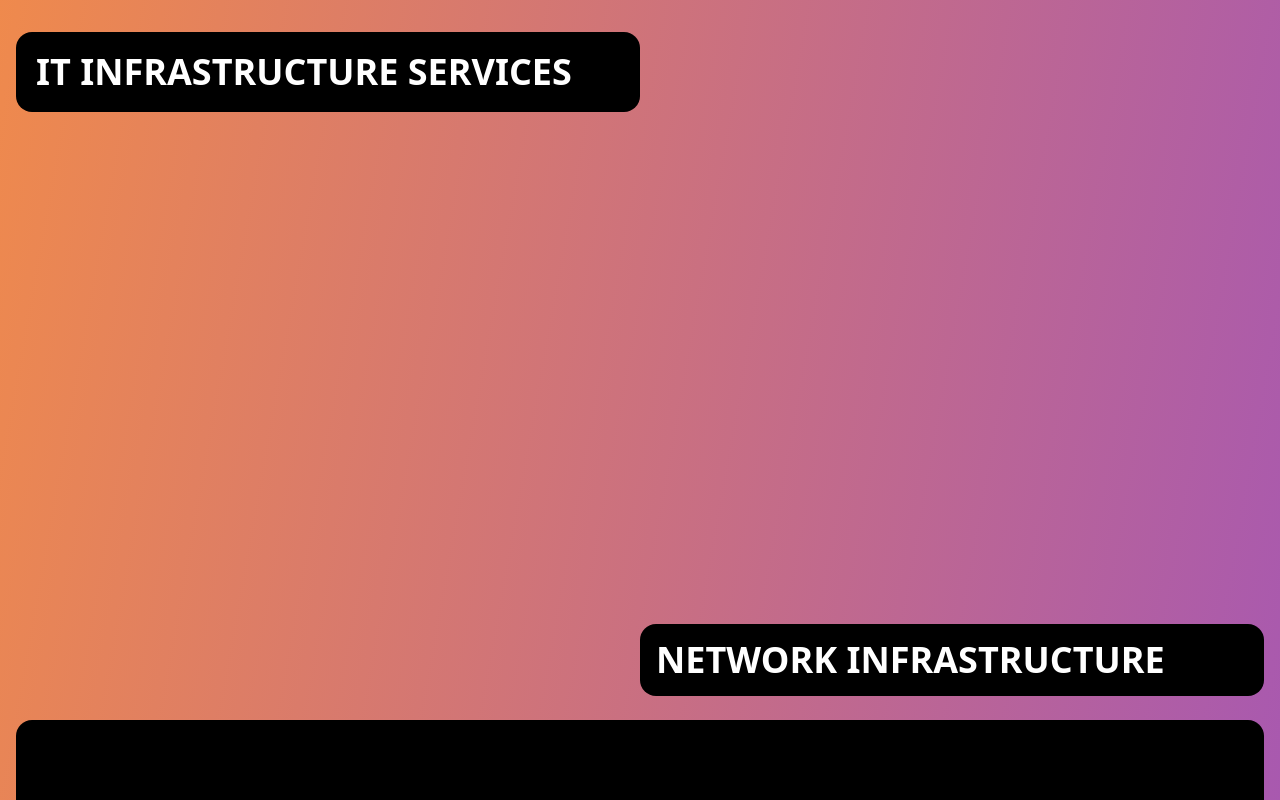
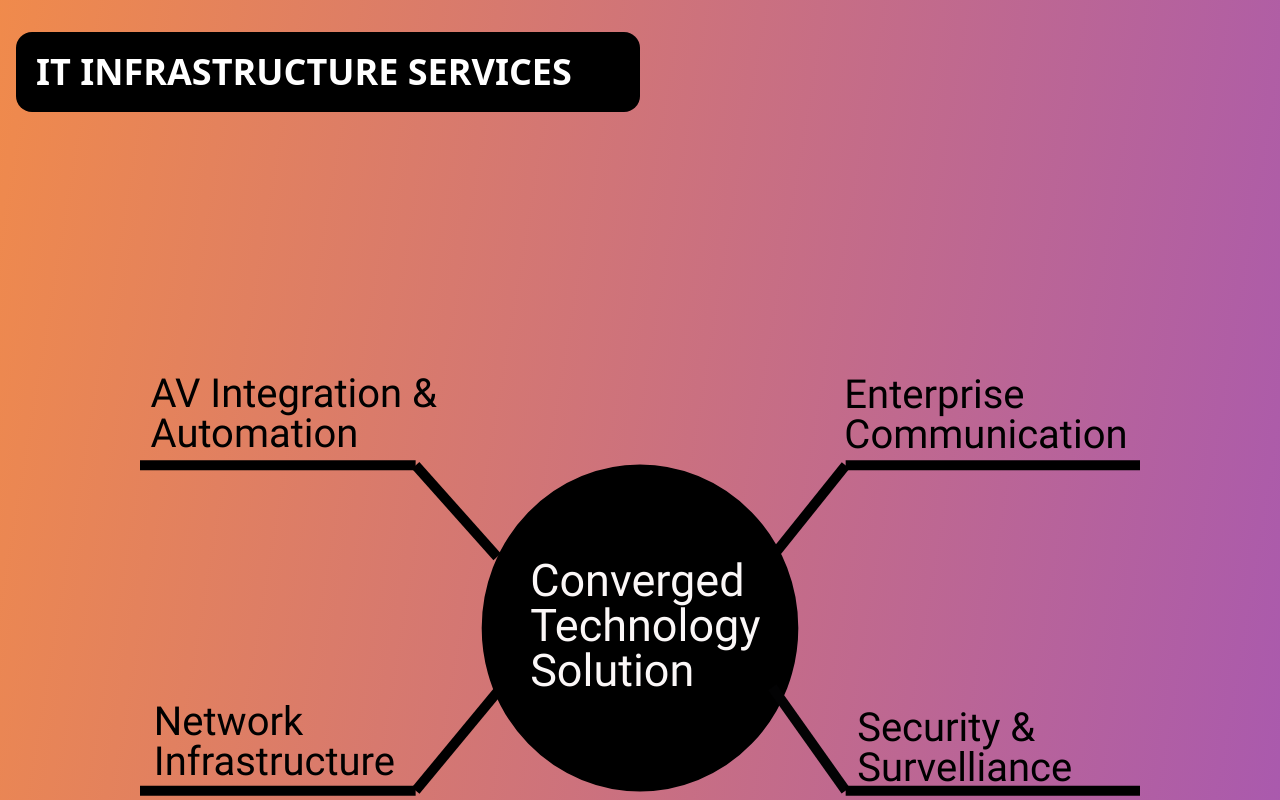
Before and after one commit to KanhaiyaPandey/GT_KARWIN, a React (Vite) app: page / in a window 1280 px wide. Shown: the part 1360-2160 px from the top of the page. Built offline with nearby package versions, Linux system fonts and the light colour scheme.

Commit message:
that picture

```diff
--- a/src/components/Services.jsx
+++ b/src/components/Services.jsx
@@ -1,4 +1,5 @@
 import { motion } from "framer-motion"
+import raka from "../assets/raka.svg"
 
 
 const Services = () => {
@@ -20,7 +21,11 @@ const Services = () => {
           </motion.div>
 
           {/* image*/}
-          <div className=" h-[30rem]"></div>
+          <div className=" flex items-center flex-col justify-center text-center w-full h-auto">
+
+         <img src={raka} alt="" className=" object-cover h-auto  lg:h-[1000px]" />
+
+          </div>
 
           <motion.div
             initial={{ opacity: 0, x: 50  }}
@@ -190,6 +195,8 @@ const Services = () => {
                  </p>
             </motion.div>
           </div>
+
+
               {/* safety and security solutions */}
 
           <div className=" w-full flex md:flex-row gap-10 flex-col p-4 mt-20">
```
Also changed, not shown: src/assets/raka.svg (added).
